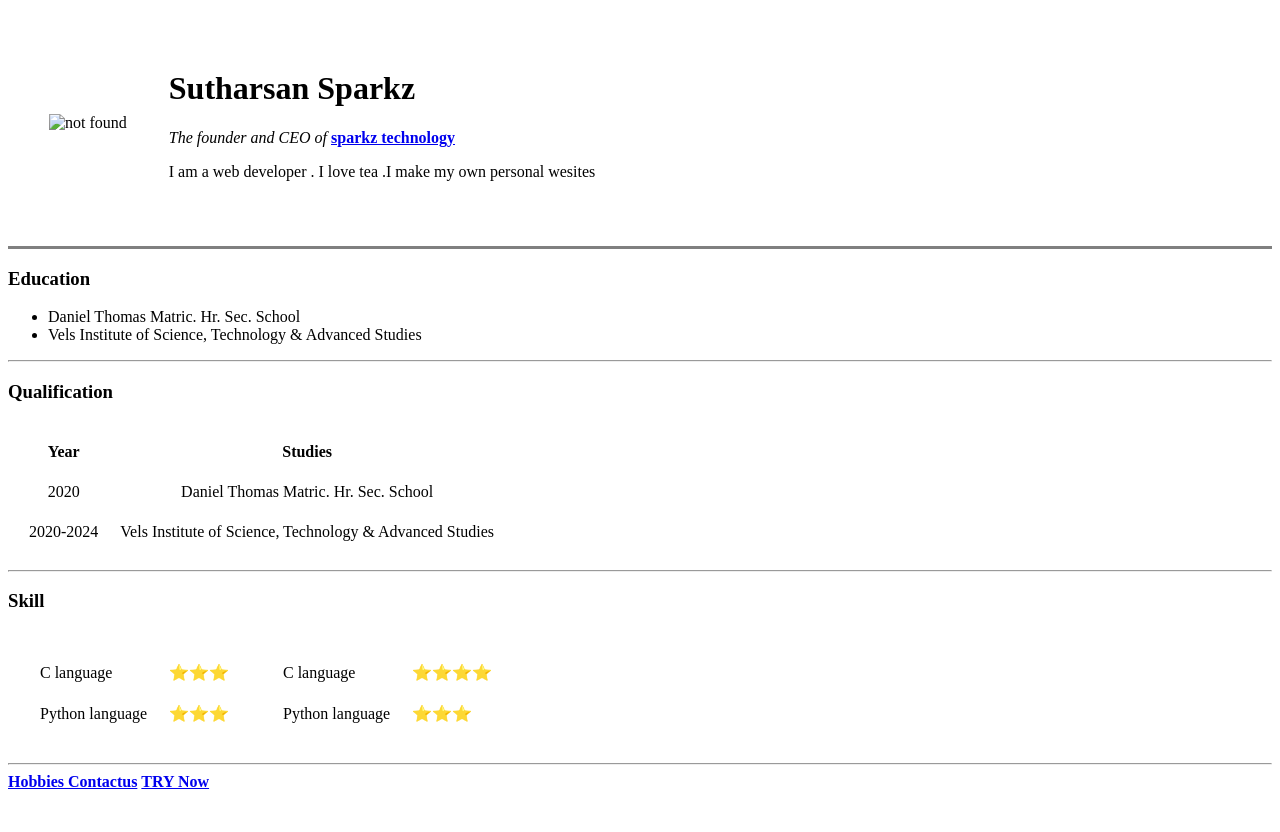
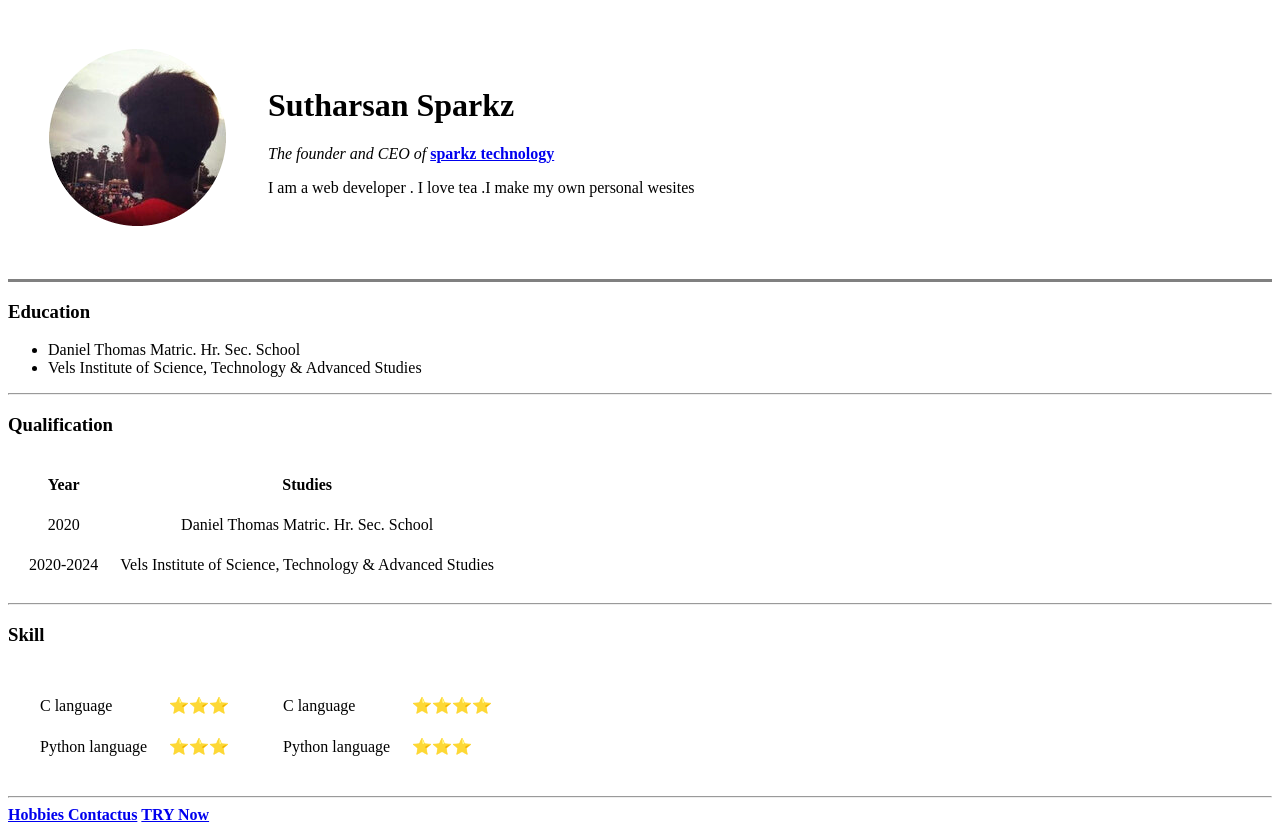
Before and after one commit to sparkz-technology/cv, a plain HTML site: page index.html in a window 1280 px wide. Before the commit the page ends 800 px from the top, so only its background shows below. Drawn offline with Linux system fonts and the light colour scheme.

Commit message:
Update index.html

```diff
--- a/index.html
+++ b/index.html
@@ -8,7 +8,7 @@
     <body>
        <table cellspacing ="40">
             <tr>
-                <td><img src="spa.jpg" alt="not found"> </td>
+                <td><img src="spa.png" alt="not found"> </td>
                 <td> <h1> <strong> Sutharsan Sparkz </strong></h1>
                     <p><em> The founder and CEO of </em><strong> <a href="https://github.com/Sparkz-technology"> sparkz technology</a></strong></p>
                     <p>I am a web developer . I love tea .I make my own personal wesites</p></td>
```
